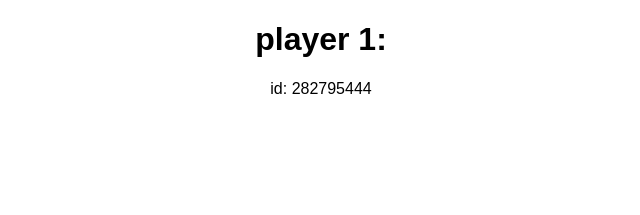
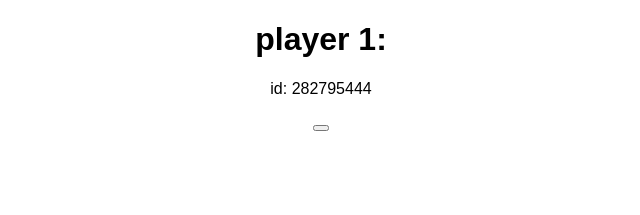
Before and after one commit to majicmaj/whattoplay, a React (Create React App) app: page / in a window 1280 px wide. Shown: the top 215 px of the page, without its empty margins (319-959 px from the left). Built offline with nearby package versions, Linux system fonts and the light colour scheme.

Commit message:
Added redirects and fixed unused setState

```diff
--- a/src/App.js
+++ b/src/App.js
@@ -32,6 +32,7 @@ export default function App() {
       <div className="player">
         <h1>player 1:</h1>
         <p>id: {player1}</p>
+        <button onClick={() => setPlayer1("282795444")} />
       </div>
     </div>
   );
```
Also changed, not shown: 1 other file (tests, documents, lock files or other folders).
